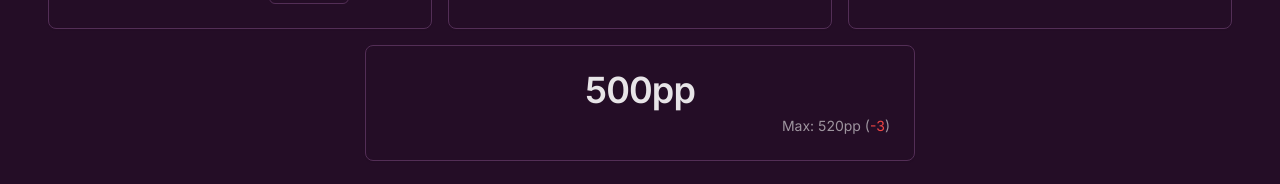
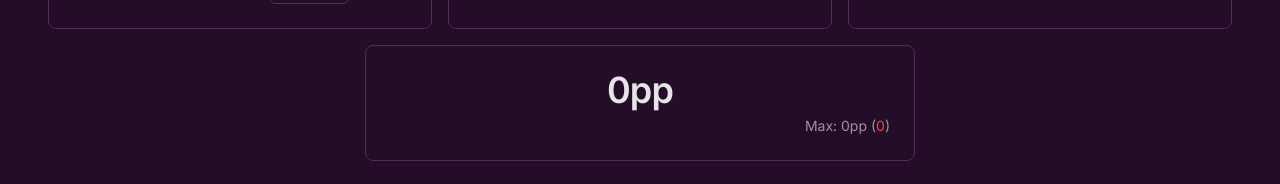
Before and after one commit to HilmTien/taiko-utils, a Next.js app: page /pp in a window 1280 px wide. Shown: the part 253-437 px from the top of the page. Built offline with nearby package versions, Linux system fonts and the light colour scheme.

Commit message:
:sparkles: calculate pp and acc calculated in a separate file

```diff
--- a/src/components/pp/PPDisplay.tsx
+++ b/src/components/pp/PPDisplay.tsx
@@ -4,14 +4,37 @@ import {
   CardHeader,
   CardTitle,
 } from "@/components/ui/atoms/Card";
+import { calcPP } from "@/lib/pp/ppCalculation";
+import { round } from "@/lib/utils";
+import React from "react";
+import { PPDispatchContext, PPStateContext } from "./PPState";
 
 export default function PPDisplay() {
+  const state = React.useContext(PPStateContext);
+  const dispatch = React.useContext(PPDispatchContext);
+
+  const pp = round(
+    calcPP(
+      state.mapStats.sr,
+      state.mapStats.od,
+      state.mapStats.maxCombo,
+      state.accuracy.good,
+      state.accuracy.miss
+    )
+  );
+
+  const maxPP = round(
+    calcPP(state.mapStats.sr, state.mapStats.od, state.mapStats.maxCombo, 0, 0)
+  );
+
+  const diffPP = round(pp - maxPP);
+
   return (
     <Card className="w-[550px]">
       <CardHeader className="items-center">
-        <CardTitle className="text-4xl">500pp</CardTitle>
+        <CardTitle className="text-4xl">{pp}pp</CardTitle>
         <CardDescription className="self-end">
-          Max: 520pp (<span className="text-red-500">-3</span>)
+          Max: {maxPP}pp (<span className="text-red-500">{diffPP}</span>)
         </CardDescription>
       </CardHeader>
     </Card>
--- a/src/components/pp/PPInputCards.tsx
+++ b/src/components/pp/PPInputCards.tsx
@@ -4,6 +4,7 @@ import {
   CardHeader,
   CardTitle,
 } from "@/components/ui/atoms/Card";
+import { calcAcc } from "@/lib/pp/ppCalculation";
 import { round } from "@/lib/utils";
 import React from "react";
 import InputField from "../ui/molecules/InputField";
@@ -94,12 +95,11 @@ export default function PPInputCards() {
               Calculated:{" "}
               <b>
                 {round(
-                  ((state.mapStats.maxCombo -
-                    state.accuracy.good -
-                    state.accuracy.miss) *
-                    100 +
-                    state.accuracy.good * 50) /
-                    state.mapStats.maxCombo
+                  calcAcc(
+                    state.mapStats.maxCombo,
+                    state.accuracy.good,
+                    state.accuracy.miss
+                  )
                 )}
                 %
               </b>
--- /dev/null
+++ b/src/lib/pp/ppCalculation.ts
@@ -0,0 +1,38 @@
+export function calcAcc(maxCombo: number, goods: number, misses: number) {
+  return ((maxCombo - goods - misses) * 100 + goods * 50) / maxCombo;
+}
+
+export function calcPP(
+  sr: number,
+  od: number,
+  maxCombo: number,
+  goods: number,
+  misses: number
+) {
+  const acc = calcAcc(maxCombo, goods, misses);
+  const hitTime300 = 50 - 3 * od;
+  const hits = maxCombo - misses;
+  const effMissCount = Math.max(1.0, 1000.0 / hits) * misses;
+
+  const strainBase =
+    Math.pow(5 * Math.max(1.0, sr / 0.115) - 4.0, 2.25) / 1150.0;
+  const strainLenBonus = 1 + 0.1 * Math.min(1.0, hits / 1500.0);
+  const strainFactors =
+    Math.pow(0.986, effMissCount) * Math.pow(acc / 100, 2.0);
+  const strainVal = strainBase * strainLenBonus * strainFactors;
+
+  const accBase =
+    Math.pow(60.0 / hitTime300, 1.1) *
+    Math.pow(acc / 100, 8.0) *
+    Math.pow(sr, 0.4) *
+    27.0;
+  const accLenBonus = Math.min(Math.pow(hits / 1500, 0.3), 1.15);
+  const accVal = accBase * accLenBonus;
+
+  let multiplier = 1.13;
+
+  const ppVal =
+    Math.pow(Math.pow(strainVal, 1.1) + Math.pow(accVal, 1.1), 1.0 / 1.1) *
+    multiplier;
+  return ppVal;
+}
```
